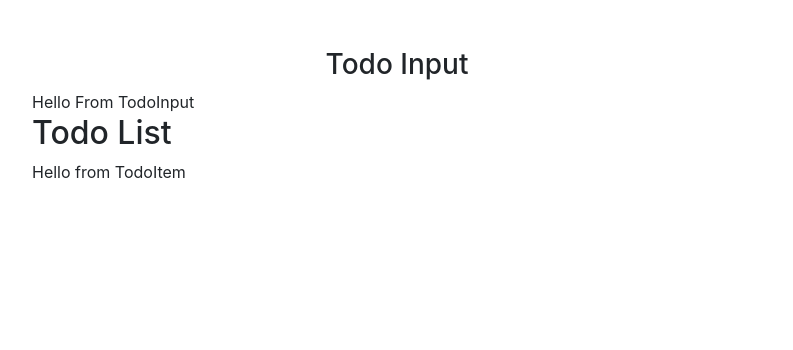
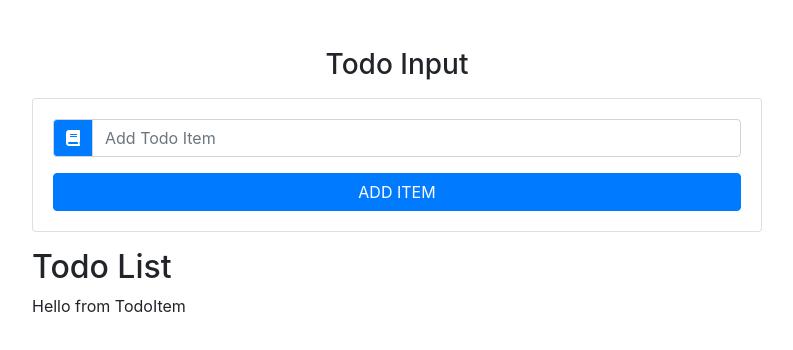
Before and after one commit to DONROB3R7/todo-Advance, a React app: page / in a window 1280 px wide. Shown: the whole page, without its empty margins (243-1036 px from the left). Built offline with nearby package versions, Linux system fonts and the light colour scheme.

Commit message:
Added few functionality
Added few functionality such us Handle Change and Handle Submit

```diff
--- a/public/index.html
+++ b/public/index.html
@@ -1,16 +1,25 @@
 <!DOCTYPE html>
 <html lang="en">
-
   <head>
-	<meta charset="utf-8">
-	<meta name="viewport" content="width=device-width, initial-scale=1, shrink-to-fit=no">
-	<meta name="theme-color" content="#000000">
+    <meta charset="utf-8" />
+    <meta
+      name="viewport"
+      content="width=device-width, initial-scale=1, shrink-to-fit=no"
+    />
+    <meta name="theme-color" content="#000000" />
     <!--
       manifest.json provides metadata used when your web app is added to the
       homescreen on Android. See https://developers.google.com/web/fundamentals/engage-and-retain/web-app-manifest/
     -->
-	<link rel="manifest" href="%PUBLIC_URL%/manifest.json">
-	<link rel="shortcut icon" href="%PUBLIC_URL%/favicon.ico">
+    <link rel="manifest" href="%PUBLIC_URL%/manifest.json" />
+    <link rel="shortcut icon" href="%PUBLIC_URL%/favicon.ico" />
+    <link
+      rel="stylesheet"
+      href="https://use.fontawesome.com/releases/v5.3.1/css/all.css"
+      integrity="sha384-mzrmE5qonljUremFsqc01SB46JvROS7bZs3IO2EmfFsd15uHvIt+Y8vEf7N7fWAU"
+      crossorigin="anonymous"
+    />
+
     <!--
       Notice the use of %PUBLIC_URL% in the tags above.
       It will be replaced with the URL of the `public` folder during the build.
@@ -39,5 +48,4 @@
       To create a production bundle, use `npm run build` or `yarn build`.
     -->
   </body>
-
 </html>
--- a/src/components/TodoInput.js
+++ b/src/components/TodoInput.js
@@ -2,7 +2,34 @@ import React, { Component } from "react";
 
 class TodoInput extends Component {
   render() {
-    return <div>Hello From TodoInput</div>;
+    const { item, handleChange, handleSubmit, editItem } = this.props;
+    return (
+      <div class="card card-body my-3">
+        <form onSubmit={handleSubmit}>
+          <div class="input-group">
+            <div className="input-group-prepend">
+              <div className="input-group-text bg-primary text-white">
+                <i class="fas fa-book" />
+              </div>
+            </div>
+            <input
+              type="text"
+              className="form-control text-capitalize"
+              placeholder="add todo item"
+              value={item}
+              onChange={handleChange}
+            />
+          </div>
+
+          <button
+            type="submit"
+            className="btn btn-block btn-primary mt-3 text-uppercase"
+          >
+            Add item
+          </button>
+        </form>
+      </div>
+    );
   }
 }
 
--- a/src/index.js
+++ b/src/index.js
@@ -5,33 +5,41 @@ import "bootstrap/dist/css/bootstrap.min.css";
 import TodoInput from "./components/TodoInput";
 import TodoList from "./components/TodoList";
 
-import "./styles.css";
+// Icons adds with styled-components and styled-icons
 
 //Todo List
 
 class App extends Component {
   state = {
-    items: [
-      {
-        id: 1,
-        title: "wake up"
-      },
-      {
-        id: 2,
-        title: "maek breakfast"
-      }
-    ],
+    items: [],
     id: uuid(),
     item: "",
     editItem: false
   };
 
   handleChange = e => {
-    console.log("Handle Change");
+    this.setState({
+      item: e.target.value
+    });
   };
 
   handleSubmit = e => {
-    console.log("Handle Submit");
+    e.preventDefault();
+    const newItem = {
+      id: this.state.id,
+      title: this.state.item
+    };
+    const updatedItems = [...this.state.items, newItem];
+
+    this.setState(
+      {
+        items: updatedItems,
+        item: "",
+        id: uuid(),
+        editItem: false
+      },
+      () => console.log(this.state)
+    );
   };
 
   clearList = () => {
@@ -47,7 +55,6 @@ class App extends Component {
   };
 
   render() {
-    console.log(this.state.id);
     return (
       <div className="container">
         <div className="row">
@@ -59,6 +66,7 @@ class App extends Component {
               handleSubmit={this.handleSubmit}
               editItem={this.state.editItem}
             />
+
             <TodoList
               items={this.state.item}
               clearList={this.clearList}
```
Lines whose indentation alone changed are shown as unchanged.
